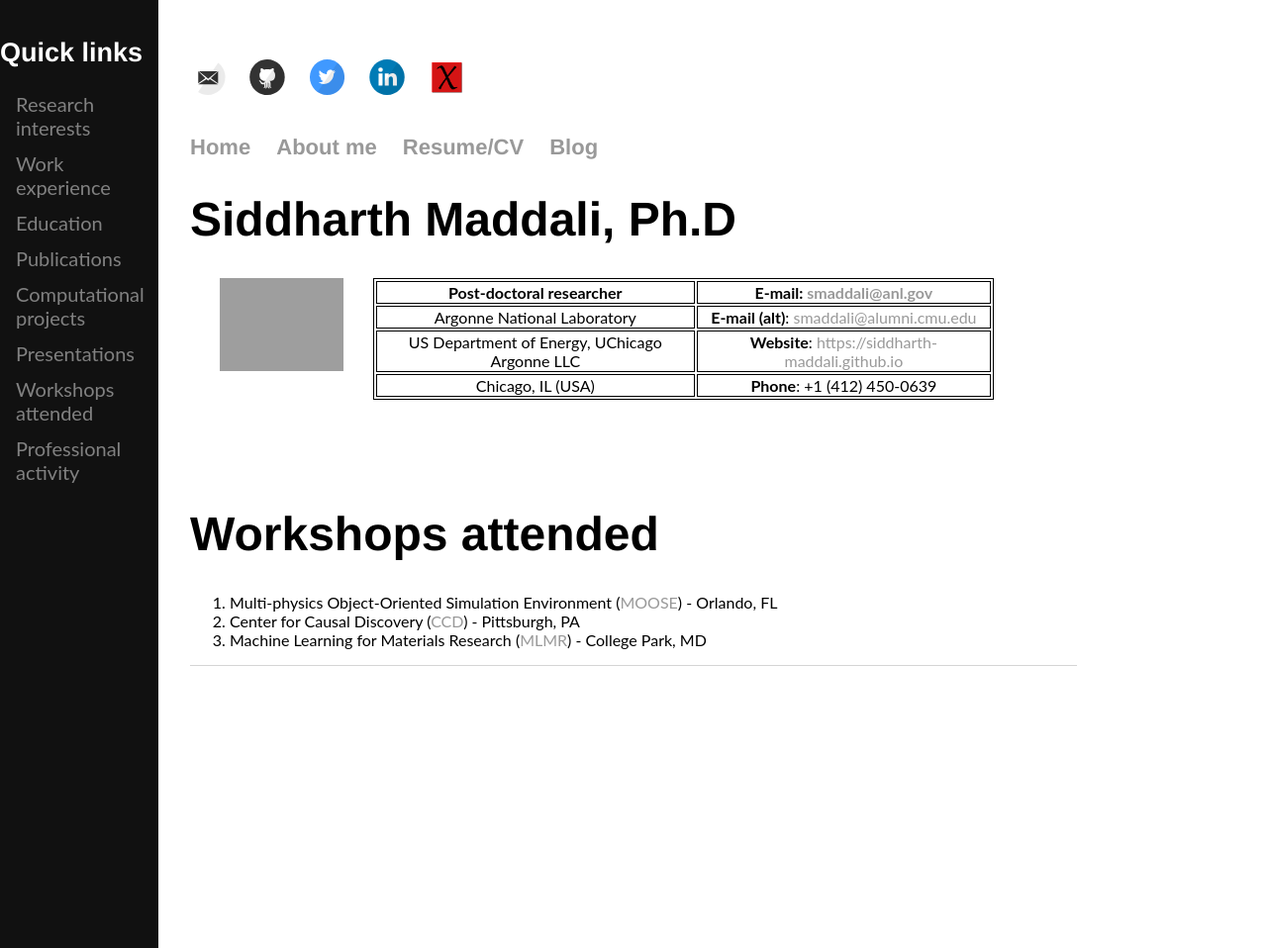
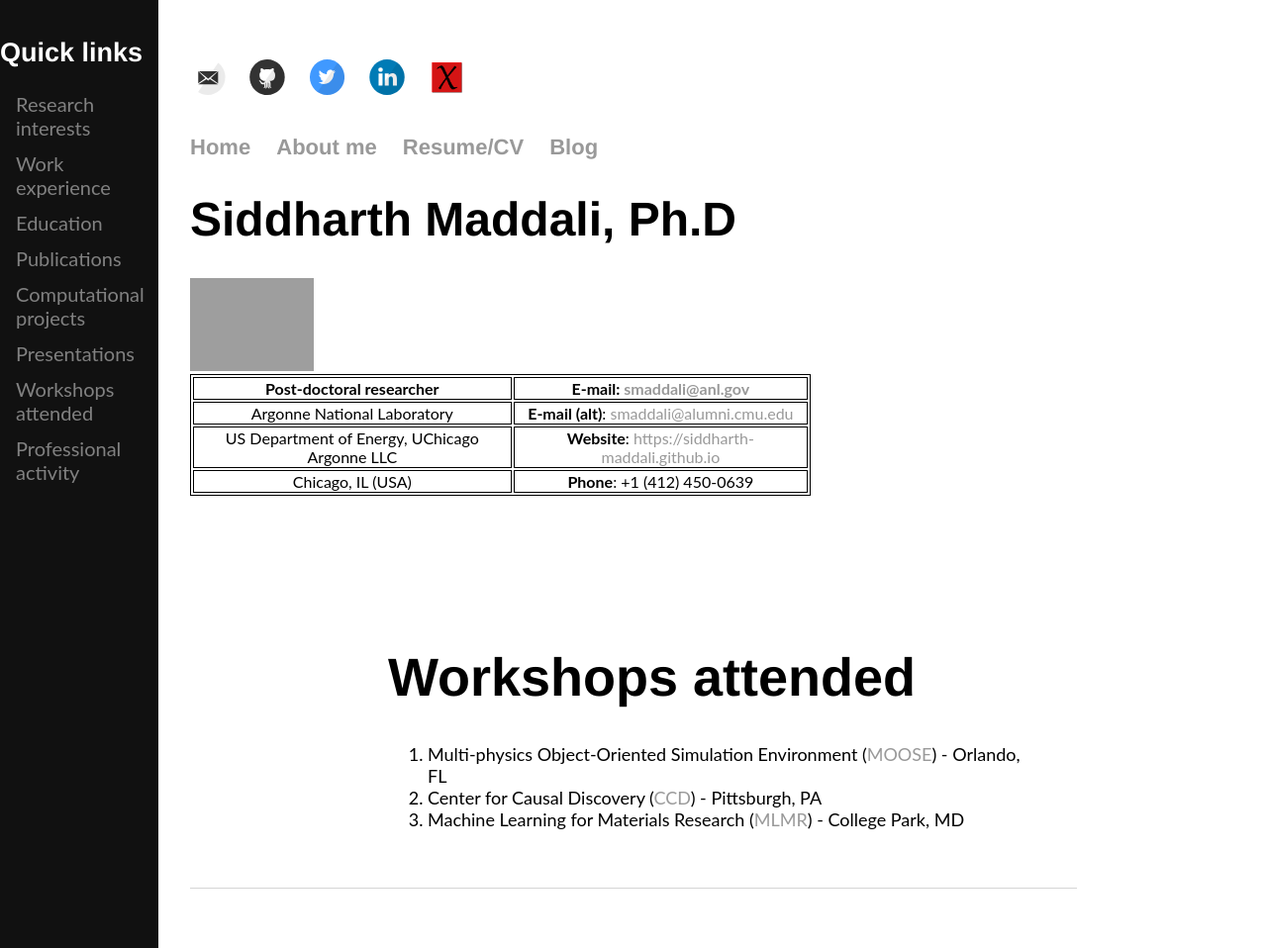
Before and after one commit to siddharth-maddali/siddharth-maddali.github.io, a Jekyll site: the page built from resume-cv/workshops.md, in a window 1280 px wide and 958 px high. Shown: the whole window at 99% size. Built offline with Jekyll 4.4.1, drawn with Linux system fonts in a browser that asks for light colours.

Commit message:
Tweaked responsiveness

```diff
--- a/_includes/resume-nav-head.html
+++ b/_includes/resume-nav-head.html
@@ -28,9 +28,9 @@
   		color: #f1f1f1;
 	}
 
-	.main {
-  		margin-left: 200px; /* Same as the width of the sidenav */
-	    font-size: 28px; /* Increased text to enable scrolling */
+	.container {
+  		margin-left: 160px; /* Same as the width of the sidenav */
+	    font-size: 18px; /* Increased text to enable scrolling */
 		padding: 40px 40px;
 	}
 
--- a/_layouts/cv.html
+++ b/_layouts/cv.html
@@ -28,9 +28,8 @@
 			<img
     			src="{{ site.url }}/images/profilepic.png"
 			    width="125"
-			    align="left"
-			    style="margin: 0px 30px"
 			    >
+				<br/>
 			<table style="width:70%">
 				<tr>
 					<th>Post-doctoral researcher</th>
```
